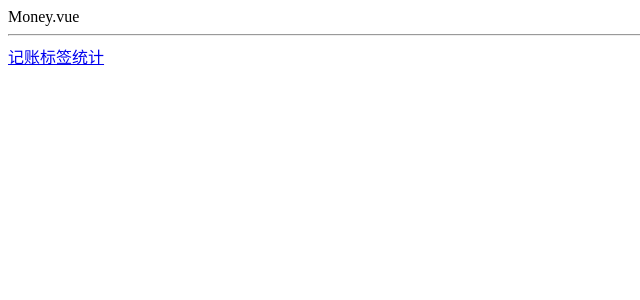
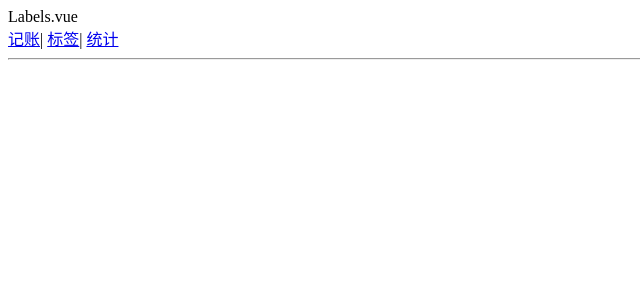
Before and after one commit to meijianxiao/wangcai, a Vue app: page /#/labels in a window 1280 px wide. Before the commit this address led to /#/money. Shown: the top 300 px of the page, without its empty margins (0-640 px from the left). Built offline with nearby package versions, Linux system fonts and the light colour scheme.

Commit message:
全局组件 <Nav/>

```diff
--- a/src/App.vue
+++ b/src/App.vue
@@ -2,11 +2,6 @@
   <div>
     <router-view/>
     <hr>
-    <div>
-      <router-link to="/money">记账</router-link>
-      <router-link to="/labels">标签</router-link>
-      <router-link to="/statistics">统计</router-link>
-    </div>
   </div>
 </template>
 
--- /dev/null
+++ b/src/components/Nav.vue
@@ -0,0 +1,17 @@
+<template>
+  <div>
+    <router-link to="/money">记账</router-link>|
+    <router-link to="/labels">标签</router-link>|
+    <router-link to="/statistics">统计</router-link>
+  </div>
+</template>
+
+<script lang="ts">
+export default {
+  name: "Nav"
+}
+</script>
+
+<style lang="scss" scoped>
+
+</style>
--- a/src/views/Labels.vue
+++ b/src/views/Labels.vue
@@ -1,10 +1,13 @@
 <template>
-  <div>Labels.vue</div>
+  <div>Labels.vue
+    <Nav/>
+  </div>
 </template>
 
 <script lang="ts">
+
 export default {
-  name: "Labels"
+  name: "Labels",
 }
 </script>
 
--- a/src/views/Money.vue
+++ b/src/views/Money.vue
@@ -1,10 +1,12 @@
 <template>
-  <div>Money.vue</div>
+  <div>Money.vue
+  <Nav/>
+  </div>
 </template>
 
 <script lang="ts">
 export default {
-  name: "Money"
+  name: "Money",
 }
 </script>
 
--- a/src/views/Statistics.vue
+++ b/src/views/Statistics.vue
@@ -1,10 +1,12 @@
 <template>
-  <div>Statistics.vue</div>
+  <div>Statistics.vue
+    <Nav/>
+  </div>
 </template>
 
 <script lang="ts">
 export default {
-  name: "Statistics"
+  name: "Statistics",
 }
 </script>
 
```
Also changed, not shown: src/main.ts (+5 -3 lines).
